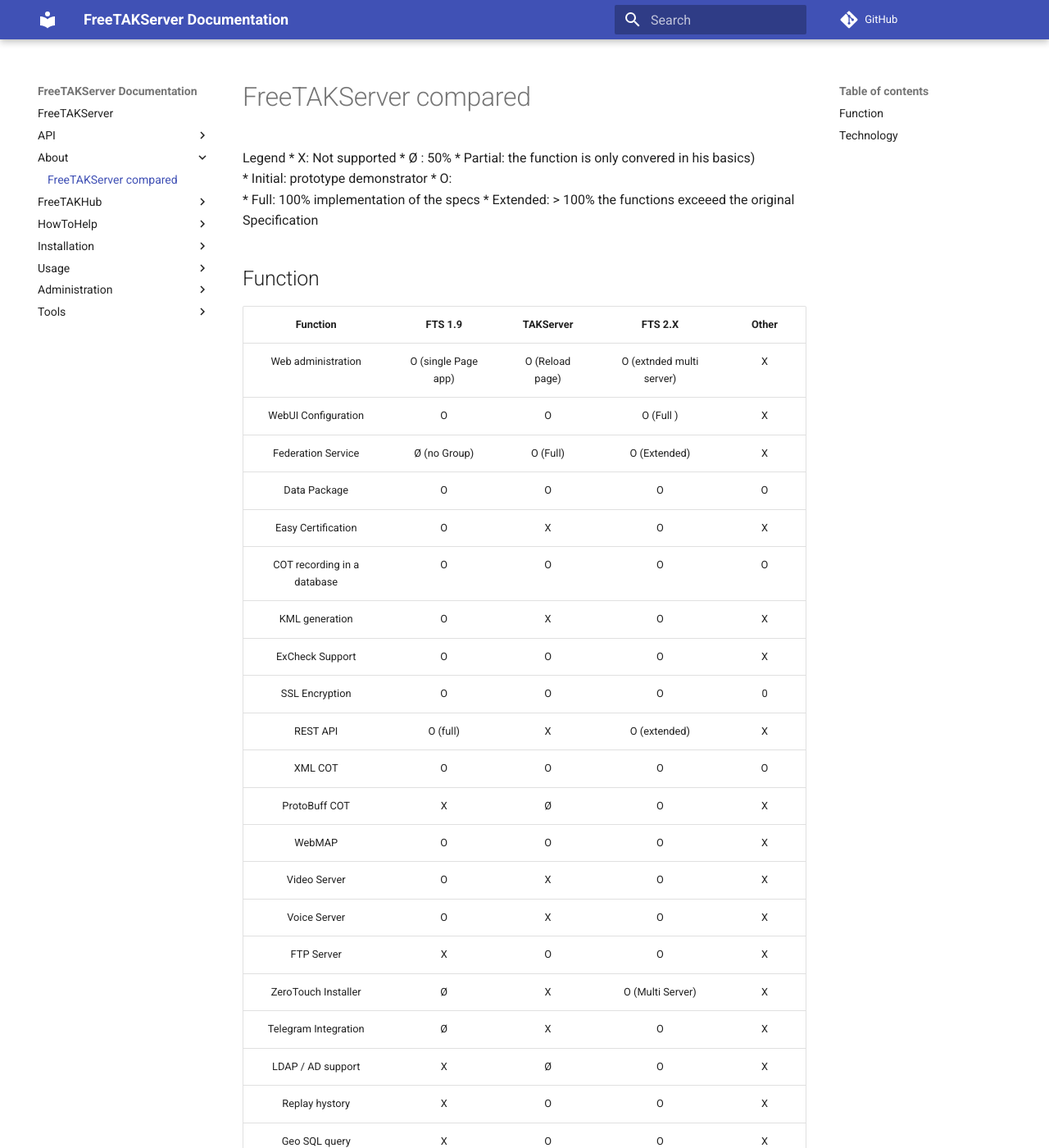
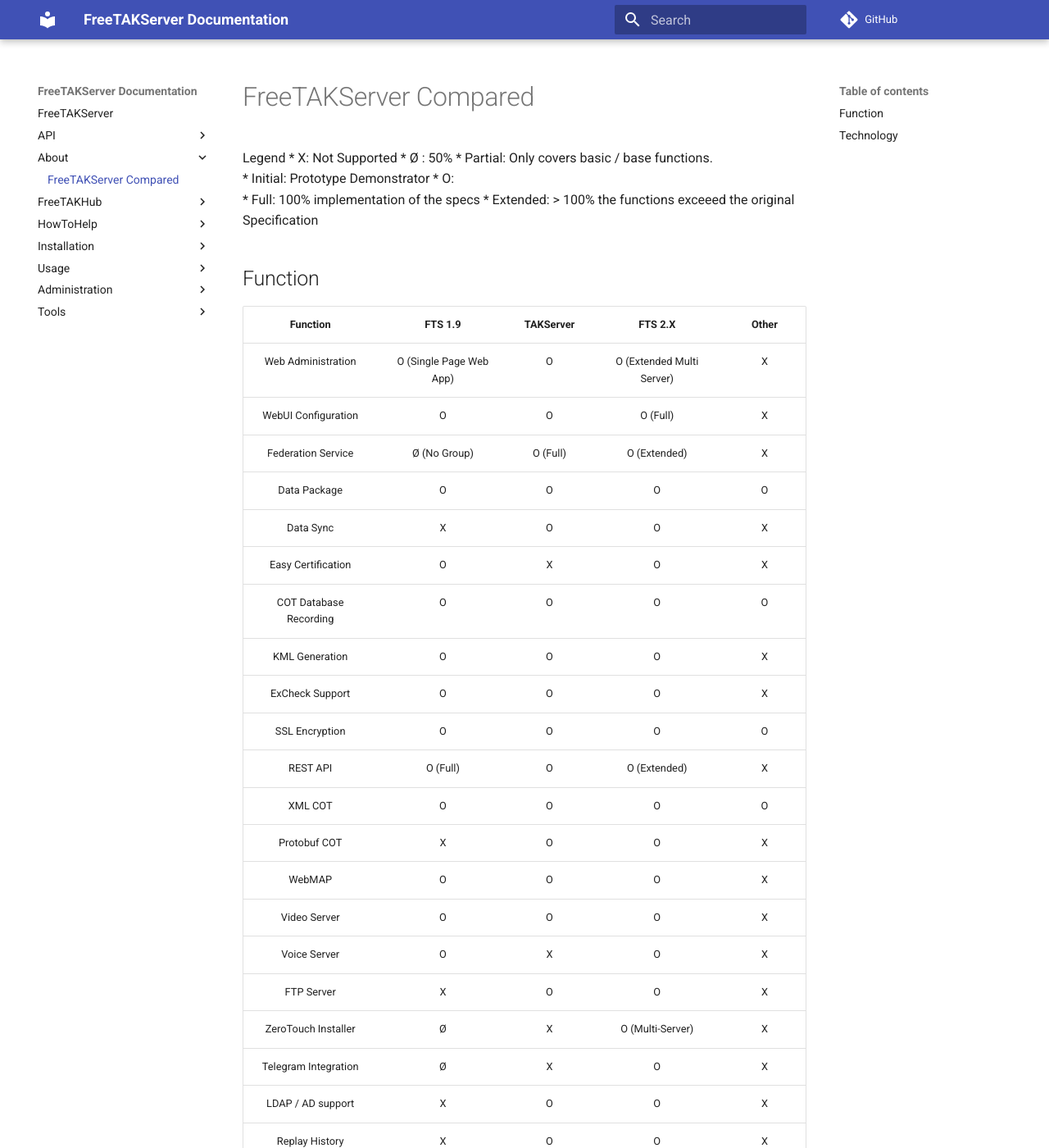
Before and after one commit to FreeTAKTeam/FreeTAKServer-User-Docs, an MkDocs documentation site: the page built from docs/docs/About/FeaturesCompared.md, in a window 1280 px wide and 1400 px high. Shown: the whole window at 82% size. Built offline with MkDocs 1.6.1 and Material for MkDocs 9.7.7, drawn with Linux system fonts in a browser that asks for light colours; comment, search, counter and statistics services are not loaded; some of the changed text lies outside the part shown.

Commit message:
Update FeaturesCompared.md
Updated TAK Server features and aestethic cleanup.

```diff
--- a/docs/docs/About/FeaturesCompared.md
+++ b/docs/docs/About/FeaturesCompared.md
@@ -1,47 +1,46 @@
-# FreeTAKServer compared
+# FreeTAKServer Compared
 
 Legend
-* X: Not supported
+* X: Not Supported
 * Ø : 50%
- * Partial: the function is only convered in his basics)
- * Initial: prototype demonstrator
+* Partial: Only covers basic / base functions.
+* Initial: Prototype Demonstrator
 * O:
 * Full: 100% implementation of the specs
 * Extended: > 100% the functions exceeed the original Specification
 
 ## Function
-| Function         |  FTS 1.9        |  TAKServer | FTS 2.X     | Other        |
-|       :-:        |       :-:       |      :-:    |      :-:   |      :-:     |
-|Web administration|     O (single Page app)          |      O (Reload page)      |      O (extnded multi server)     |      X       |
-| WebUI Configuration   |      O      |      O   |     O (Full )   |      X    |
-|Federation Service|     Ø (no Group)|      O (Full)      |      O (Extended)     |      X       |
-| Data Package     |      O      |      O   |     O   |      O    |
-| Easy Certification    |      O      |      X   |     O   |      X    |
-| COT recording in a database    |      O      |      O   |     O   |      O    |
-| KML generation   |      O      |      X   |     O   |      X    |
-| ExCheck Support    |      O      |      O   |     O   |      X    |
-|SSL Encryption|     O |      O       |      O      |      0       |
-|REST API|     O (full) |      X       |     O (extended)      |      X       |
-|XML COT|     O |      O       |      O      |      O       |
-|ProtoBuff COT|     X |      Ø      |      O      |      X       |
-| WebMAP    |      O      |      O   |     O   |      X    |
-| Video Server    |      O      |      X   |     O   |      X    |
-| Voice Server    |      O      |      X   |     O   |      X    |
-| FTP Server    |      X      |      O   |     O   |      X    |
-| ZeroTouch Installer   |      Ø      |      X   |     O (Multi Server)  |      X    |
-| Telegram Integration   |       Ø     |      X   |     O   |      X    |
-| LDAP / AD support   |       X     |      Ø   |     O   |      X    |
-| Replay hystory    |      X      |      O   |     O   |      X    |
-|Geo SQL query    |      X      |      O   |     O   |      X    |
-
-
-
+| Function                 |  FTS 1.9                 |  TAKServer   | FTS 2.X                    | Other        |
+|       :-:                |       :-:                |      :-:     |      :-:                   |      :-:     |
+| Web Administration       | O (Single Page Web App)  |    O         |  O (Extended Multi Server) |      X       |
+| WebUI Configuration      | O                        |    O         |     O (Full)               |      X       |
+| Federation Service       | Ø (No Group)             |    O (Full)  |     O (Extended)           |      X       |
+| Data Package             |     O                    |    O         |     O                      |      O       |
+| Data Sync                |     X                    |    O         |     O                      |      X       |
+| Easy Certification       |     O                    |    X         |     O                      |      X       |
+| COT Database Recording   |     O                    |    O         |     O                      |      O       |
+| KML Generation           |     O                    |    O         |     O                      |      X       |
+| ExCheck Support          |     O                    |    O         |     O                      |      X       |
+| SSL Encryption           |     O                    |    O         |     O                      |      O       |
+| REST API                 |     O (Full)             |    O         |     O (Extended)           |      X       |
+| XML COT                  |     O                    |    O         |     O                      |      O       |
+| Protobuf COT             |     X                    |    O         |     O                      |      X       |
+| WebMAP                   |     O                    |    O         |     O                      |      X       |
+| Video Server             |     O                    |    O         |     O                      |      X       |
+| Voice Server             |     O                    |    X         |     O                      |      X       |
+| FTP Server               |     X                    |    O         |     O                      |      X       |
+| ZeroTouch Installer      |     Ø                    |    X         |     O (Multi-Server)       |      X       |
+| Telegram Integration     |     Ø                    |    X         |     O                      |      X       |
+| LDAP / AD support        |     X                    |    O         |     O                      |      X       |
+| Replay History           |     X                    |    O         |     O                      |      X       |
+| Geo SQL query            |     X                    |    O         |     O                      |      X       |
 
 ## Technology
-| Technology         |  FTS 1.9        |  TAKServer | FTS 2.X     | Other        |
-|       :-:        |       :-:       |      :-:    |      :-:   |      :-:     |
-| Data Sync    |      X      |      O   |     O   |      X    |
-| Android Edition   |      Ø      |      X   |     O (Extended)   |      X    |
-| Cloud Support  |      O      |      X   |     O (Extended)   |      X       |
-| suggested OS  |      Ubuntu 20.04      |      CentOS   |     Ubuntu 22.04   |      ???       |
-| Language  |      Python 3.8     |      Java   |     Python 3.10   |      ???       |
+
+| Technology          |  FTS 1.9            |  TAKServer    |    FTS 2.X       | Other        |
+|       :-:           |       :-:           |      :-:      |      :-:         |      :-:     |
+| Data Sync           |      X              |      O        |     X            |      X       |
+| Android Edition     |      Ø              |      X        |     O (Extended) |      X       |
+| Cloud Support       |      O              |      X        |     O (Extended) |      X       |
+| Recommended OS      |      Ubuntu 20.04   |      CentOS   |     Ubuntu 22.04 |      ???     |
+| Language            |      Python 3.8     |      Java     |     Python 3.10  |      ???     |
```
